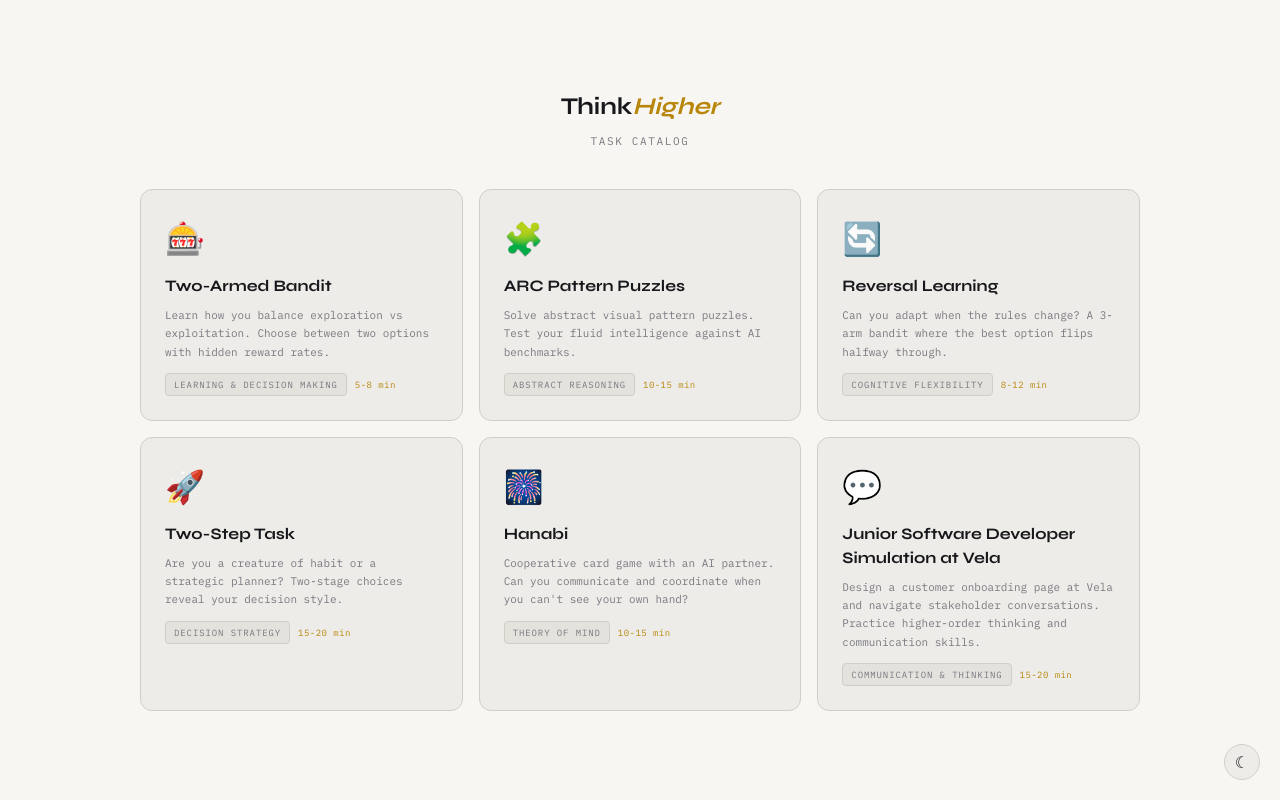
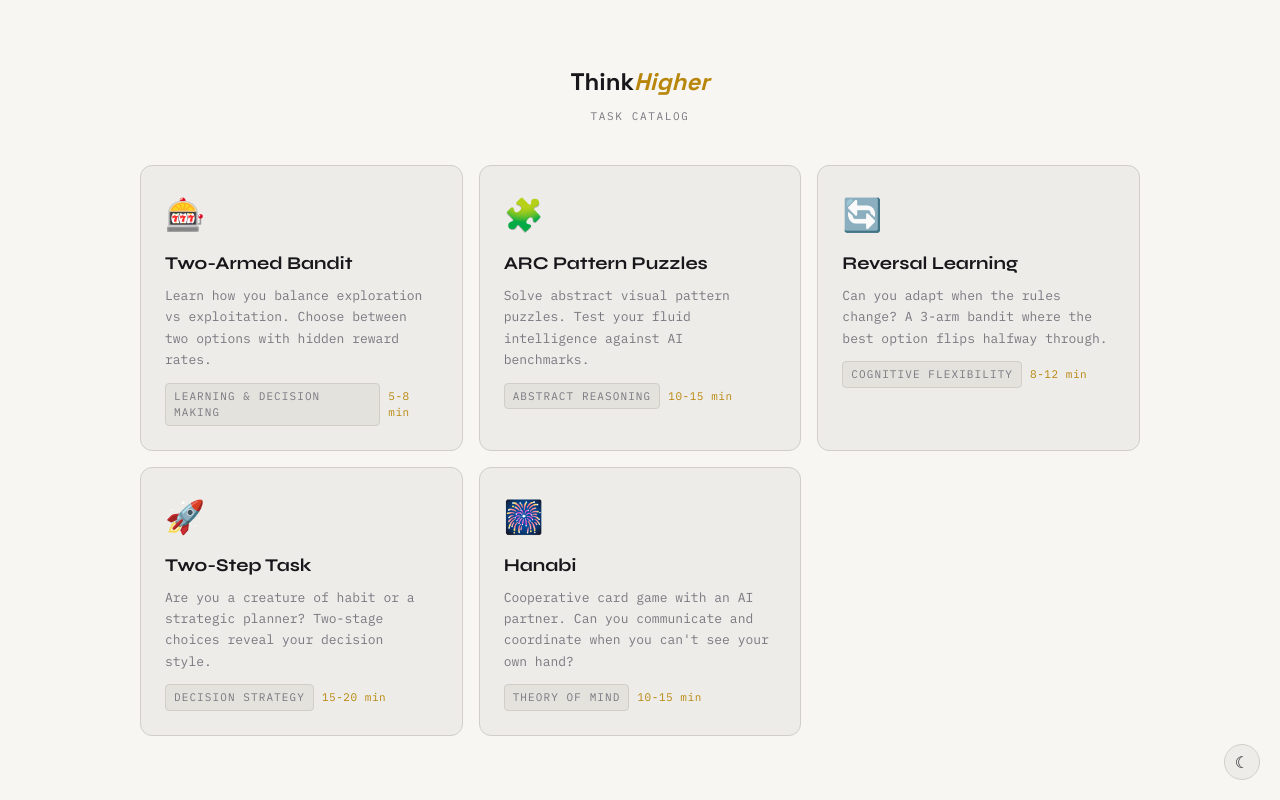
Before and after one commit to m9h/Thinking-Higher, a Next.js app: page /tasks in a window 1280 px wide. Built offline with nearby package versions, Linux system fonts and the light colour scheme.

Commit message:
UX changes

```diff
--- a/src/app/globals.css
+++ b/src/app/globals.css
@@ -62,7 +62,7 @@ body {
 }
 
 .logo {
-  font-family: 'Syne', sans-serif;
+  font-family: 'Space Grotesk', sans-serif;
   font-weight: 700;
   font-size: 16px;
   letter-spacing: 0.05em;
@@ -72,7 +72,7 @@ body {
 .logo span { color: var(--text); }
 
 .scenario-title {
-  font-size: 11px;
+  font-size: 12px;
   color: var(--muted);
   letter-spacing: 0.1em;
   text-transform: uppercase;
@@ -125,7 +125,7 @@ body {
 }
 
 .sidebar-label {
-  font-size: 9px;
+  font-size: 11px;
   letter-spacing: 0.2em;
   text-transform: uppercase;
   color: var(--muted);
@@ -165,14 +165,14 @@ body {
 .stakeholder-info { flex: 1; min-width: 0; }
 
 .stakeholder-name {
-  font-size: 11px;
+  font-size: 13px;
   font-weight: 500;
   color: var(--text);
   font-family: 'Syne', sans-serif;
 }
 
 .stakeholder-role {
-  font-size: 9px;
+  font-size: 11px;
   color: var(--muted);
   margin-top: 1px;
 }
@@ -182,7 +182,7 @@ body {
   border: 1px solid var(--border);
   border-radius: 6px;
   padding: 12px;
-  font-size: 10px;
+  font-size: 12px;
   line-height: 1.7;
   color: var(--muted);
 }
@@ -191,7 +191,7 @@ body {
   color: var(--accent);
   display: block;
   margin-bottom: 6px;
-  font-size: 9px;
+  font-size: 11px;
   letter-spacing: 0.1em;
   text-transform: uppercase;
 }
@@ -215,7 +215,7 @@ body {
 }
 
 .stage-badge {
-  font-size: 9px;
+  font-size: 11px;
   letter-spacing: 0.15em;
   text-transform: uppercase;
   padding: 4px 10px;
@@ -224,7 +224,7 @@ body {
 }
 
 .stage-desc {
-  font-size: 11px;
+  font-size: 13px;
   color: var(--muted);
 }
 
@@ -273,7 +273,7 @@ body {
 .msg-content { max-width: 72%; }
 
 .msg-sender {
-  font-size: 10px;
+  font-size: 12px;
   color: var(--muted);
   margin-bottom: 4px;
   letter-spacing: 0.05em;
@@ -284,7 +284,7 @@ body {
 .msg-bubble {
   padding: 12px 14px;
   border-radius: 12px;
-  font-size: 12.5px;
+  font-size: 15px;
   line-height: 1.65;
   border: 1px solid transparent;
 }
@@ -380,7 +380,7 @@ body {
   padding: 12px 14px;
   color: var(--text);
   font-family: 'IBM Plex Mono', monospace;
-  font-size: 12.5px;
+  font-size: 14px;
   resize: none;
   outline: none;
   line-height: 1.5;
@@ -399,7 +399,7 @@ body {
   border-radius: 10px;
   padding: 12px 18px;
   font-family: 'Syne', sans-serif;
-  font-size: 12px;
+  font-size: 14px;
   font-weight: 600;
   cursor: pointer;
   transition: opacity 0.2s, transform 0.1s;
@@ -426,7 +426,7 @@ body {
 .next-stage-bar.visible { display: flex; }
 
 .next-stage-hint {
-  font-size: 11px;
+  font-size: 13px;
   color: var(--muted);
   letter-spacing: 0.04em;
 }
@@ -440,7 +440,7 @@ body {
   padding: 8px 18px;
   border-radius: 8px;
   font-family: 'Syne', sans-serif;
-  font-size: 11px;
+  font-size: 13px;
   font-weight: 600;
   cursor: pointer;
   letter-spacing: 0.08em;
@@ -596,7 +596,7 @@ body {
 
 .start-title {
   font-family: 'Syne', sans-serif;
-  font-size: 32px;
+  font-size: 60px;
   font-weight: 700;
   line-height: 1.2;
   margin-bottom: 16px;
@@ -609,7 +609,7 @@ body {
 }
 
 .start-desc {
-  font-size: 12.5px;
+  font-size: 16px;
   line-height: 1.75;
   color: var(--muted);
   margin-bottom: 28px;
@@ -876,14 +876,14 @@ body {
 
 .task-title {
   font-family: 'Syne', sans-serif;
-  font-size: 24px;
+  font-size: 28px;
   font-weight: 700;
   color: var(--text);
   margin-bottom: 12px;
 }
 
 .task-text {
-  font-size: 12.5px;
+  font-size: 15px;
   line-height: 1.75;
   color: var(--muted);
   margin-bottom: 24px;
@@ -953,14 +953,14 @@ body {
 
 .catalog-title {
   font-family: 'Syne', sans-serif;
-  font-size: 16px;
+  font-size: 18px;
   font-weight: 700;
   color: var(--text);
   margin-bottom: 8px;
 }
 
 .catalog-desc {
-  font-size: 11px;
+  font-size: 13px;
   line-height: 1.65;
   color: var(--muted);
   margin-bottom: 12px;
@@ -973,7 +973,7 @@ body {
 }
 
 .catalog-badge {
-  font-size: 9px;
+  font-size: 11px;
   letter-spacing: 0.1em;
   text-transform: uppercase;
   padding: 4px 8px;
@@ -984,7 +984,7 @@ body {
 }
 
 .catalog-duration {
-  font-size: 9px;
+  font-size: 11px;
   color: var(--accent);
   letter-spacing: 0.05em;
 }
@@ -1053,7 +1053,7 @@ body {
 }
 
 .brief-context-text {
-  font-size: 12px;
+  font-size: 14px;
   line-height: 1.65;
   color: var(--muted);
 }
@@ -1082,14 +1082,14 @@ body {
 }
 
 .p-name {
-  font-size: 11px;
+  font-size: 13px;
   font-weight: 600;
   color: var(--text);
   font-family: 'Syne', sans-serif;
 }
 
 .p-role {
-  font-size: 10px;
+  font-size: 12px;
   color: var(--muted);
 }
 
@@ -1130,7 +1130,7 @@ body {
 }
 
 .goal-text {
-  font-size: 12px;
+  font-size: 14px;
   line-height: 1.6;
   color: var(--text);
 }
@@ -1143,7 +1143,7 @@ body {
 }
 
 .hint-tag {
-  font-size: 11px;
+  font-size: 13px;
   background: rgba(240,192,96,0.12);
   border: 1px solid rgba(240,192,96,0.25);
   color: var(--muted);
--- a/src/app/layout.tsx
+++ b/src/app/layout.tsx
@@ -18,7 +18,7 @@ export default function RootLayout({
     <html lang="en">
       <head>
         <link
-          href="https://fonts.googleapis.com/css2?family=Syne:wght@400;500;600;700&family=IBM+Plex+Mono:wght@300;400;500&display=swap"
+          href="https://fonts.googleapis.com/css2?family=Space+Grotesk:wght@500;600;700&family=Syne:wght@400;500;600;700&family=IBM+Plex+Mono:wght@300;400;500&display=swap"
           rel="stylesheet"
         />
         {/* Prevent flash of wrong theme on load */}
--- /dev/null
+++ b/src/app/simulations/page.tsx
@@ -0,0 +1,47 @@
+import Link from "next/link";
+import CatalogCard from "@/components/CatalogCard";
+
+const SIMULATIONS = [
+  {
+    id: "vela-sde",
+    href: "/simulation",
+    title: "Junior Software Developer at Vela",
+    description:
+      "Sit in on Monday's team meeting, review Marcus's prototype, then walk Alex through your development approach. Practice higher-order thinking and stakeholder communication.",
+    duration: "15–20 min",
+    role: "Software Engineering",
+    icon: "💻",
+    available: true,
+  },
+];
+
+export default function SimulationsPage() {
+  return (
+    <div className="task-container">
+      <div style={{ textAlign: "center", marginBottom: 40 }}>
+        <Link href="/" style={{ textDecoration: "none", display: "inline-block", marginBottom: 8 }}>
+          <h1 style={{ fontFamily: "'Space Grotesk', sans-serif", fontSize: 24, fontWeight: 700, color: "var(--text)" }}>
+            Think<span style={{ color: "var(--accent)", fontStyle: "italic" }}>Higher</span>
+          </h1>
+        </Link>
+        <p style={{ fontSize: "11px", letterSpacing: "0.15em", textTransform: "uppercase", color: "var(--muted)" }}>
+          Work Simulations
+        </p>
+      </div>
+
+      <div className="catalog-grid">
+        {SIMULATIONS.map((sim) => (
+          <CatalogCard
+            key={sim.id}
+            href={sim.href}
+            icon={sim.icon}
+            title={sim.title}
+            description={sim.description}
+            badge={sim.role}
+            duration={sim.duration}
+          />
+        ))}
+      </div>
+    </div>
+  );
+}
--- a/src/app/tasks/page.tsx
+++ b/src/app/tasks/page.tsx
@@ -1,4 +1,5 @@
 import Link from "next/link";
+import CatalogCard from "@/components/CatalogCard";
 
 const TASK_CATALOG = [
   {
@@ -46,15 +47,15 @@ const TASK_CATALOG = [
     category: "Theory of Mind",
     icon: "\u{1F386}",
   },
-  {
-    id: "chat-simulation",
-    title: "Junior Software Developer Simulation at Vela",
-    description:
-      "Design a customer onboarding page at Vela and navigate stakeholder conversations. Practice higher-order thinking and communication skills.",
-    duration: "15-20 min",
-    category: "Communication & Thinking",
-    icon: "\u{1F4AC}",
-  },
+  // {
+  //   id: "chat-simulation",
+  //   title: "Junior Software Developer at Vela",
+  //   description:
+  //     "Sit in on Monday's team meeting, review Marcus's prototype, then walk Alex through your development approach. Practice higher-order thinking and stakeholder communication.",
+  //   duration: "15–20 min",
+  //   category: "Software Engineering",
+  //   icon: "💻",
+  // },
 ];
 
 export default function TaskCatalogPage() {
@@ -71,7 +72,7 @@ export default function TaskCatalogPage() {
         >
           <h1
             style={{
-              fontFamily: "'Syne', sans-serif",
+              fontFamily: "'Space Grotesk', sans-serif",
               fontSize: 24,
               fontWeight: 700,
               color: "var(--text)",
@@ -99,15 +100,15 @@ export default function TaskCatalogPage() {
         {TASK_CATALOG.map((task) => {
           const href = `/tasks/${task.id}`;
           return (
-            <Link key={task.id} href={href} className="catalog-card">
-              <div className="catalog-icon">{task.icon}</div>
-              <div className="catalog-title">{task.title}</div>
-              <div className="catalog-desc">{task.description}</div>
-              <div className="catalog-meta">
-                <span className="catalog-badge">{task.category}</span>
-                <span className="catalog-duration">{task.duration}</span>
-              </div>
-            </Link>
+            <CatalogCard
+              key={task.id}
+              href={href}
+              icon={task.icon}
+              title={task.title}
+              description={task.description}
+              badge={task.category}
+              duration={task.duration}
+            />
           );
         })}
       </div>
--- /dev/null
+++ b/src/components/CatalogCard.tsx
@@ -0,0 +1,24 @@
+import Link from "next/link";
+
+interface CatalogCardProps {
+  href: string;
+  icon: string;
+  title: string;
+  description: string;
+  badge: string;
+  duration: string;
+}
+
+export default function CatalogCard({ href, icon, title, description, badge, duration }: CatalogCardProps) {
+  return (
+    <Link href={href} className="catalog-card" style={{ textDecoration: "none" }}>
+      <div className="catalog-icon">{icon}</div>
+      <div className="catalog-title">{title}</div>
+      <div className="catalog-desc">{description}</div>
+      <div className="catalog-meta">
+        <span className="catalog-badge">{badge}</span>
+        <span className="catalog-duration">{duration}</span>
+      </div>
+    </Link>
+  );
+}
--- a/src/components/Simulation.tsx
+++ b/src/components/Simulation.tsx
@@ -4,6 +4,7 @@ import { useState, useRef, useCallback, useEffect } from "react";
 import { STAGES, SCENARIO } from "@/lib/scenarios";
 import { callLLM } from "@/lib/llm";
 import { Assessment, FeedbackScores, TranscriptEntry, ChatTrialData, TaskSummary } from "@/lib/types";
+import Link from "next/link";
 import Sidebar from "./Sidebar";
 import MessageBubble from "./MessageBubble";
 import TypingIndicator from "./TypingIndicator";
@@ -383,7 +384,6 @@ export default function Simulation({ onComplete }: SimulationProps = {}) {
           <p className="start-desc">We'll use your name and icon to personalize the simulation.</p>
 
           <div style={{ marginBottom: 24 }}>
-            <label className="profile-label">Your name</label>
             <input
               className="profile-input"
               type="text"
@@ -460,7 +460,7 @@ export default function Simulation({ onComplete }: SimulationProps = {}) {
     return (
       <>
         <div className="topbar">
-          <div className="logo">Think<span>Higher</span></div>
+          <Link href="/" className="logo" style={{ textDecoration: "none", cursor: "pointer" }}>Think<span>Higher</span></Link>
           <div className="scenario-title">Vela SDE Simulation 001 — Customer Onboarding Sprint</div>
           <StageDots currentStage={currentStage} simulationComplete={simulationComplete} />
         </div>
@@ -483,7 +483,7 @@ export default function Simulation({ onComplete }: SimulationProps = {}) {
     return (
       <>
         <div className="topbar">
-          <div className="logo">Think<span>Higher</span></div>
+          <Link href="/" className="logo" style={{ textDecoration: "none", cursor: "pointer" }}>Think<span>Higher</span></Link>
           <div className="scenario-title">Vela SDE Simulation 001 — Customer Onboarding Sprint</div>
           <StageDots currentStage={currentStage} simulationComplete={simulationComplete} />
         </div>
```
Also changed, not shown: src/app/page.tsx (+5 -6 lines).
